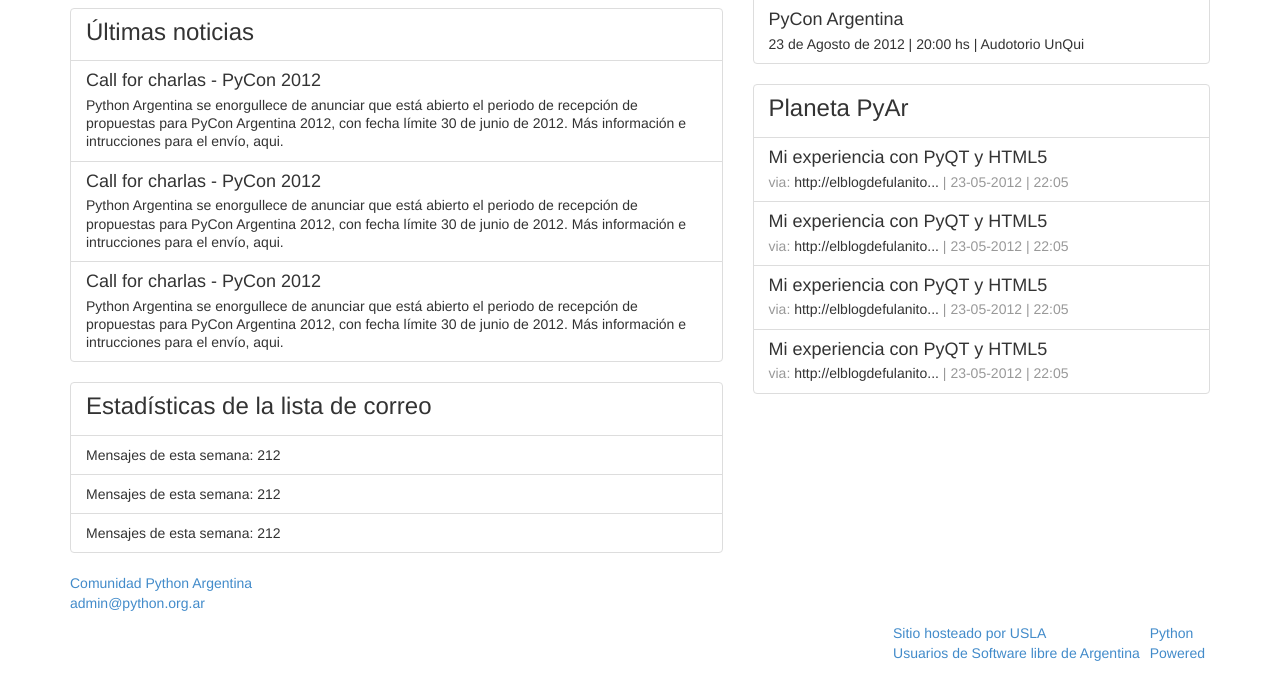
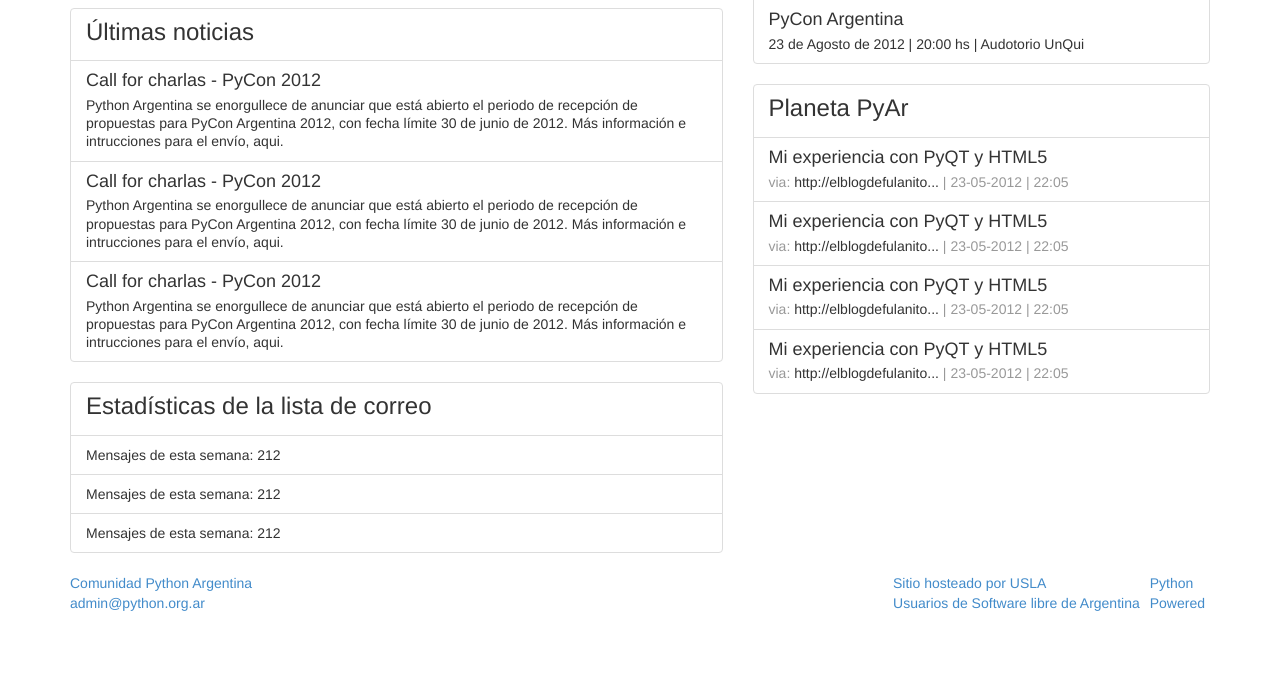
Before and after one commit to PyAr/pyarweb, a Django app: page / in a window 1280 px wide. Shown: the part 316-989 px from the top of the page. After the commit the page ends 927 px from the top, so only its background shows below. Run offline with Django 3.2, Linux system fonts and the light colour scheme; some libraries are stand-ins or nearby versions.

Commit message:
Fixed footer

```diff
--- a/community/templates/footer.html
+++ b/community/templates/footer.html
@@ -1,10 +1,12 @@
 <footer>
 	<div class="container">
 		<div class="row">
-			<div class="col-md-12">
+			<div class="col-md-6">
 				<ul class="list-inline">
 					<li><a href="#">Comunidad Python Argentina</a><br><a href="mailto:admin@python.org.ar">admin@python.org.ar</a></li>
 				</ul>
+			</div>
+			<div class="col-md-6">
 				<ul class="list-inline pull-right">
 					<li><a href="#">Sitio hosteado por USLA<br>Usuarios de Software libre de Argentina</a></li>
 					<li><a href="#">Python<br>Powered</a></li>
```
